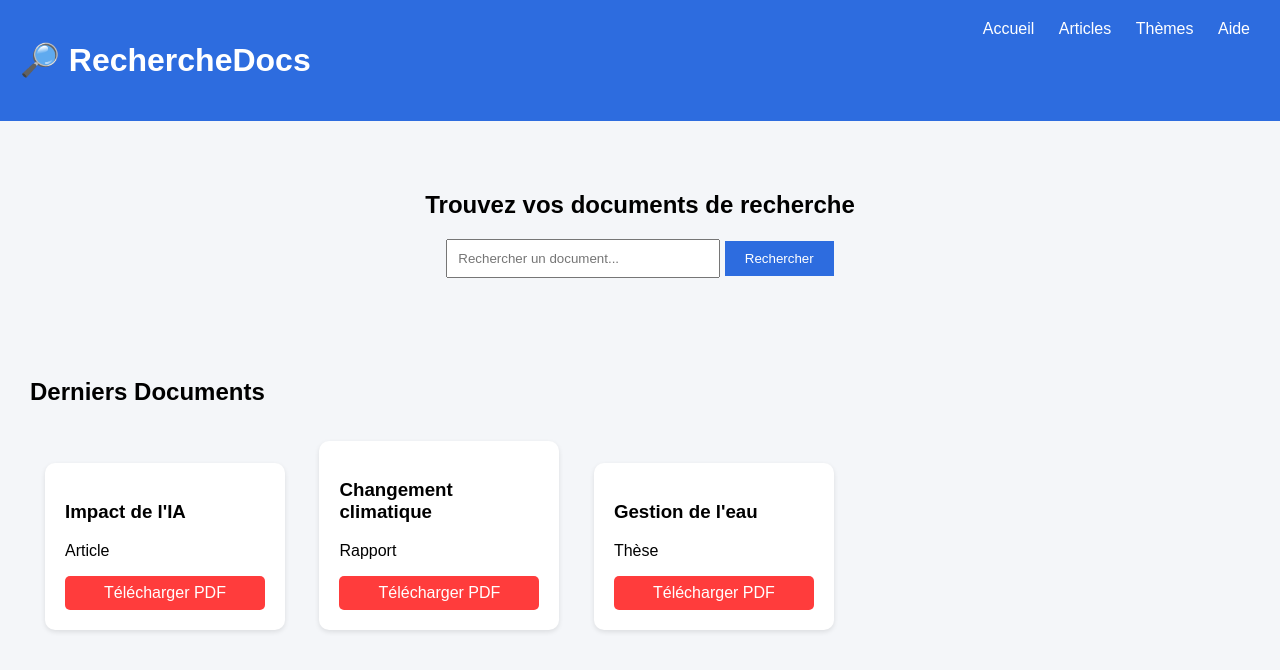
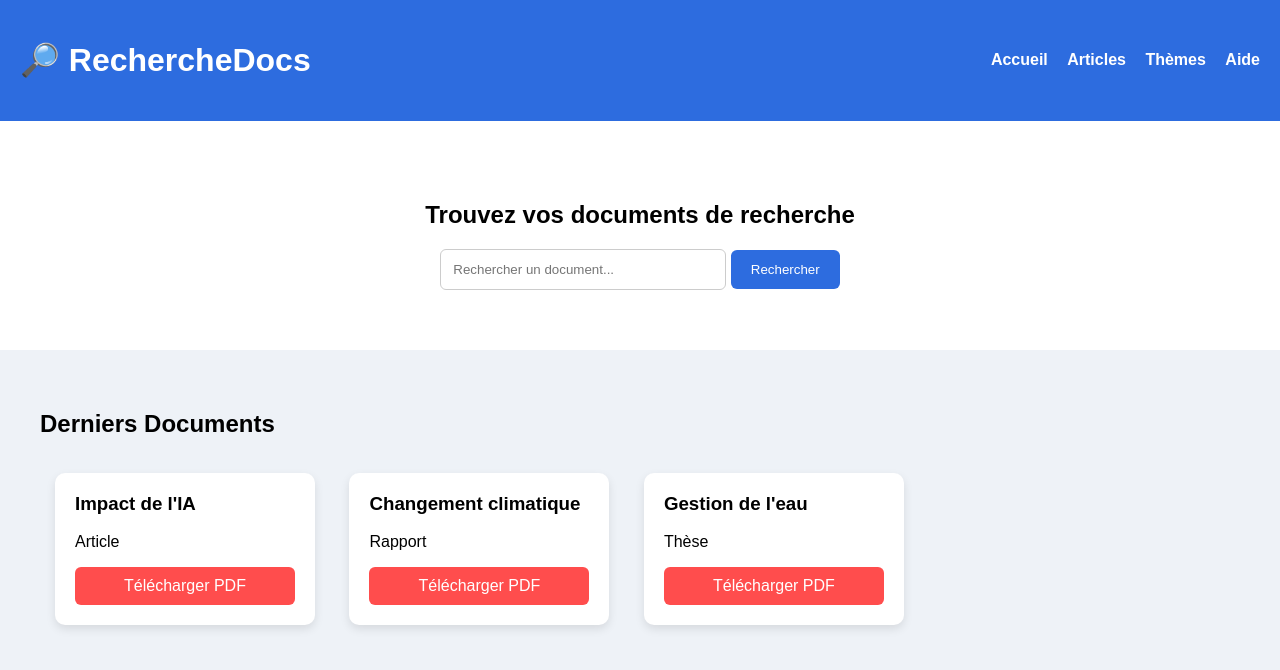
Before and after one commit to brainnerschwarz-lgtm/Brainner, a plain HTML site: page index.html in a window 1280 px wide. Drawn offline with Linux system fonts and the light colour scheme.

Commit message:
Update styles in style.css for improved design

```diff
--- a/Style.css
+++ b/style.css
@@ -1,7 +1,7 @@
 body{
-font-family: Arial;
+font-family: Arial, sans-serif;
 margin:0;
-background:#f4f6f9;
+background:#eef2f7;
 }
 
 header{
@@ -9,53 +9,64 @@ background:#2d6cdf;
 color:white;
 padding:20px;
 display:flex;
+align-items:center;
 justify-content:space-between;
 }
 
 nav a{
 color:white;
-margin:10px;
+margin-left:15px;
 text-decoration:none;
+font-weight:bold;
 }
 
 .hero{
 text-align:center;
-padding:50px;
+padding:60px 20px;
+background:white;
 }
 
 .hero input{
-padding:10px;
-width:250px;
+padding:12px;
+width:260px;
+border-radius:6px;
+border:1px solid #ccc;
 }
 
 .hero button{
-padding:10px 20px;
+padding:12px 20px;
 background:#2d6cdf;
 color:white;
 border:none;
+border-radius:6px;
+cursor:pointer;
 }
 
 .documents{
-padding:30px;
+padding:40px;
 }
 
 .card{
 background:white;
 padding:20px;
 margin:15px;
+width:220px;
 display:inline-block;
-width:200px;
 border-radius:10px;
-box-shadow:0 2px 5px rgba(0,0,0,0.1);
+box-shadow:0 4px 10px rgba(0,0,0,0.1);
+}
+
+.card h3{
+margin-top:0;
 }
 
 .card a{
 display:block;
 margin-top:10px;
-background:#ff3c3c;
+background:#ff4d4d;
 color:white;
-padding:8px;
+padding:10px;
 text-align:center;
+border-radius:6px;
 text-decoration:none;
-border-radius:5px;
 }
```
